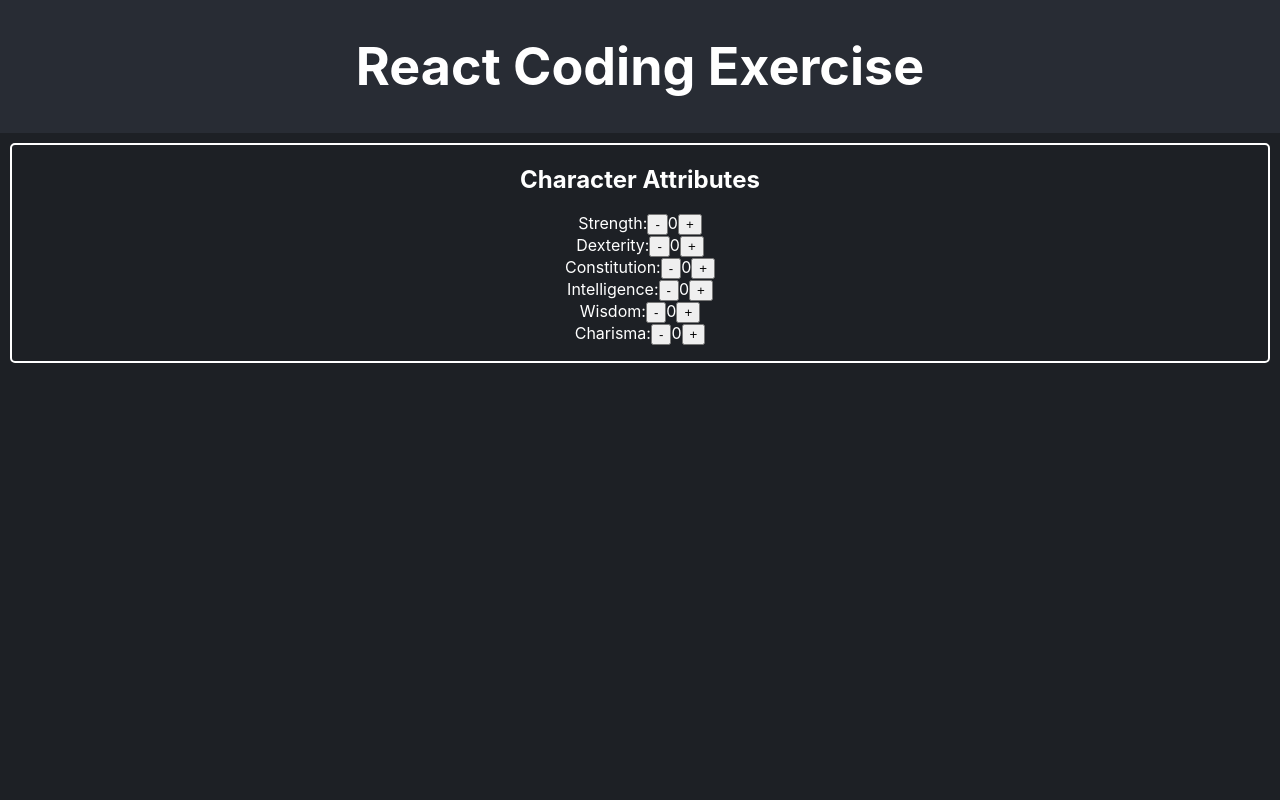
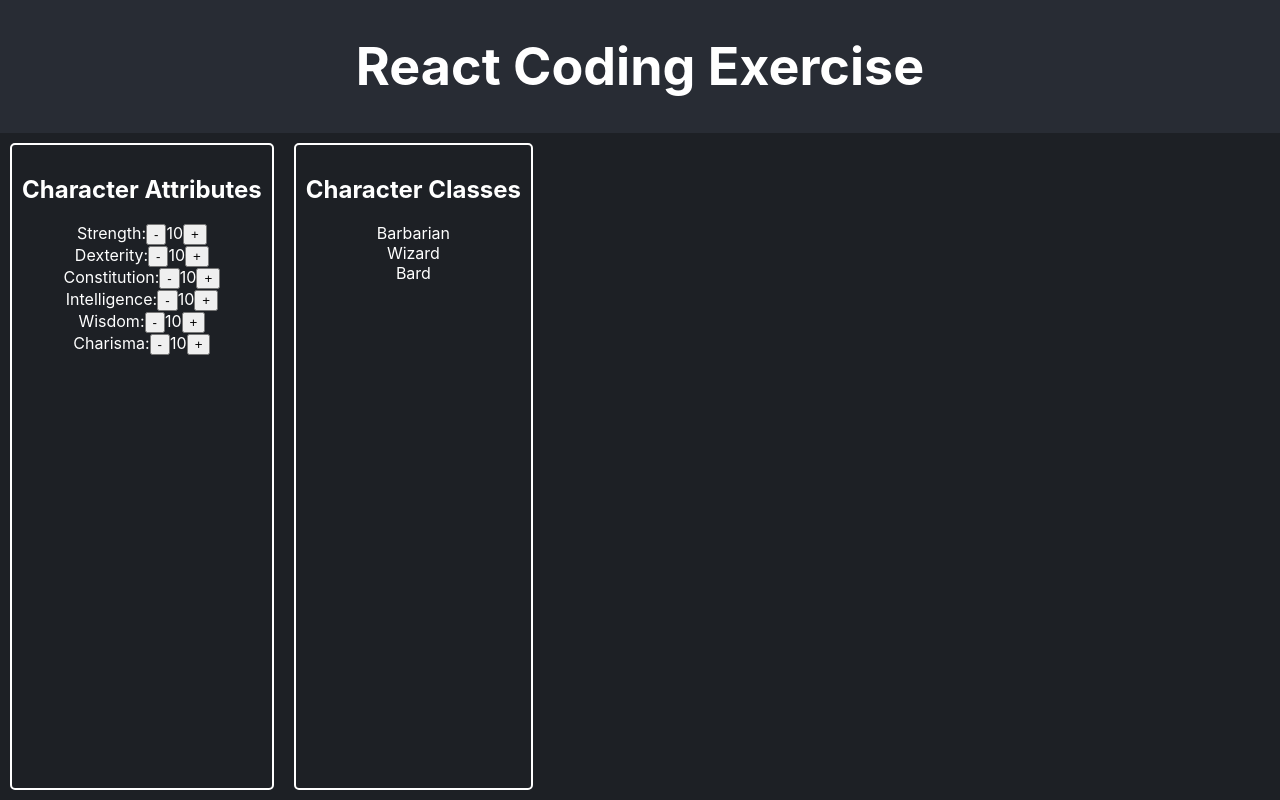
Before and after one commit to aionWilliam/recruiting-webapp-character, a React (Create React App) app: page / in a window 1280 px wide. Built offline with nearby package versions, Linux system fonts and the light colour scheme.

Commit message:
[Req2] created class list and change class color when minimum req is met

```diff
--- a/src/App.js
+++ b/src/App.js
@@ -2,9 +2,16 @@ import { useState } from "react";
 import "./App.css";
 import { ATTRIBUTE_LIST, CLASS_LIST, SKILL_LIST } from "./consts.js";
 
+const CONTAINER_STYLE = {
+  margin: "10px",
+  padding: "10px",
+  border: "2px solid white",
+  borderRadius: "5px",
+};
+
 function App() {
   const initialAttributesState = ATTRIBUTE_LIST.reduce((state, attribute) => {
-    state[attribute] = 0;
+    state[attribute] = 10;
     return state;
   }, {});
 
@@ -26,19 +33,20 @@ function App() {
     }
   };
 
+  const isClassRequirementsMet = (className) => {
+    const classRequirements = CLASS_LIST[className];
+    return ATTRIBUTE_LIST.every(
+      (attribute) => attributes[attribute] >= classRequirements[attribute]
+    );
+  };
+
   return (
     <div className="App">
       <header className="App-header">
         <h1>React Coding Exercise</h1>
       </header>
-      <section className="App-section">
-        <div
-          style={{
-            margin: "10px",
-            border: "2px solid white",
-            borderRadius: "5px",
-          }}
-        >
+      <section className="App-section" style={{ display: "flex" }}>
+        <div style={CONTAINER_STYLE}>
           <h2>Character Attributes</h2>
           <ul style={{ listStyleType: "none", padding: 0 }}>
             {ATTRIBUTE_LIST.map((attribute) => (
@@ -51,6 +59,21 @@ function App() {
             ))}
           </ul>
         </div>
+        <div style={CONTAINER_STYLE}>
+          <h2>Character Classes</h2>
+          <ul style={{ listStyleType: "none", padding: 0 }}>
+            {Object.keys(CLASS_LIST).map((className) => (
+              <li
+                key={className}
+                style={{
+                  color: isClassRequirementsMet(className) && "green",
+                }}
+              >
+                {className}
+              </li>
+            ))}
+          </ul>
+        </div>
       </section>
     </div>
   );
```
